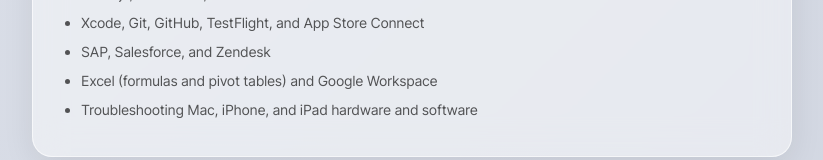
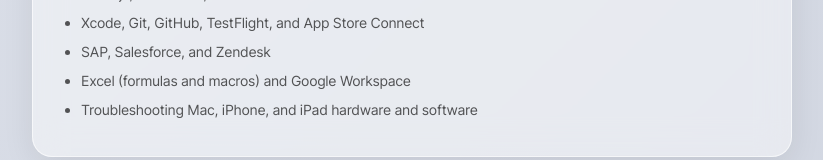
Before and after one commit to soliskit/portfolio, a Next.js app: page / in a window 1280 px wide. Shown: the part 2226-2386 px from the top of the page, without its empty margins (228-1051 px from the left). Built offline with nearby package versions, Linux system fonts and the light colour scheme.

Commit message:
List Excel formulas and macros instead of pivot tables

```diff
--- a/components/Skills.js
+++ b/components/Skills.js
@@ -20,7 +20,7 @@ export default function Skills() {
         <li>Node.js, REST APIs, and JSON</li>
         <li>Xcode, Git, GitHub, TestFlight, and App Store Connect</li>
         <li>SAP, Salesforce, and Zendesk</li>
-        <li>Excel (formulas and pivot tables) and Google Workspace</li>
+        <li>Excel (formulas and macros) and Google Workspace</li>
         <li>Troubleshooting Mac, iPhone, and iPad hardware and software</li>
       </ul>
     </section>
```
